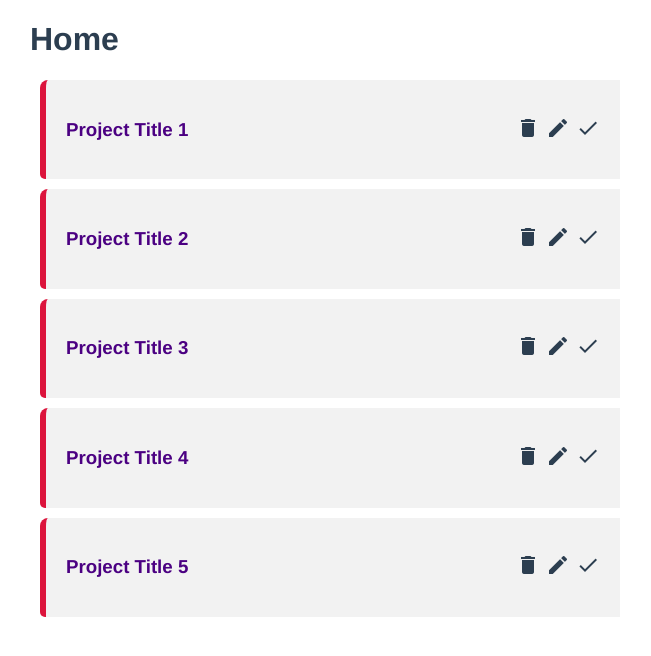
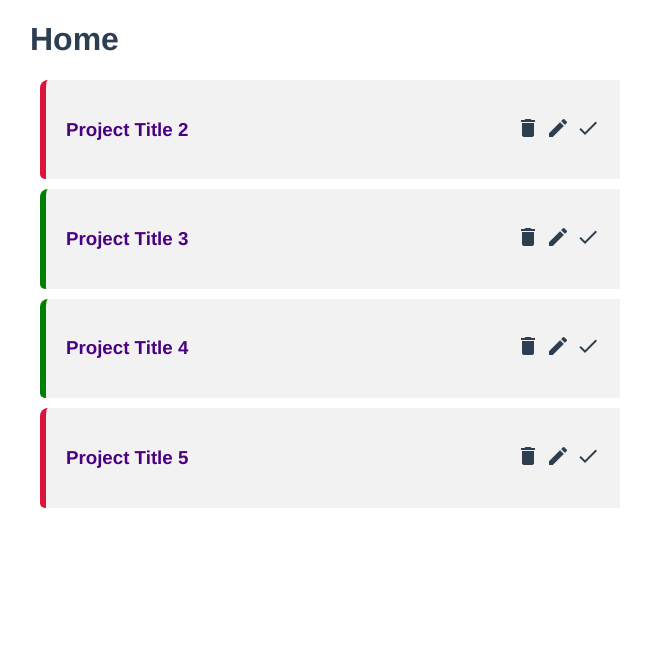
Before and after one commit to fisheeesh/Project-Planner, a Vue app: page / in a window 1280 px wide. Shown: the top 656 px of the page, without its empty margins (310-961 px from the left). Built offline with nearby package versions, Linux system fonts and the light colour scheme; data requests are answered from the project's data file.

Commit message:
handle dynamic project color

```diff
--- a/database/db.json
+++ b/database/db.json
@@ -1,29 +1,28 @@
 {
   "projects": [
     {
-            "id": 1,
-            "title": "Project Title 1",
-            "projectDetail": "Project Detial 1"
+      "id": "2",
+      "title": "Project Title 2",
+      "projectDetail": "Project Detial 2",
+      "completed": false
     },
     {
-            "id": 2,
-            "title": "Project Title 2",
-            "projectDetail": "Project Detial 2"
+      "id": "3",
+      "title": "Project Title 3",
+      "projectDetail": "Project Detial 3",
+      "completed": true
     },
     {
-            "id": 3,
-            "title": "Project Title 3",
-            "projectDetail": "Project Detial 3"
+      "id": "4",
+      "title": "Project Title 4",
+      "projectDetail": "Project Detial 4",
+      "completed": true
     },
     {
-            "id": 4,
-            "title": "Project Title 4",
-            "projectDetail": "Project Detial 4"
-        },
-        {
-            "id": 5,
+      "id": "5",
       "title": "Project Title 5",
-            "projectDetail": "Project Detial 5"
+      "projectDetail": "Project Detial 5",
+      "completed": false
     }
   ]
 }
--- a/src/components/SingleProject.vue
+++ b/src/components/SingleProject.vue
@@ -1,5 +1,5 @@
 <template>
-    <div class="project" >
+    <div class="project" :class="{complete : project.completed}">
         <div class="flexing">
             <div>
                 <h3 @click="showDetail">{{ project.title }}</h3>
@@ -63,4 +63,7 @@ span:hover{
     color:  #777;
     cursor: pointer;
 }
+.complete{
+    border-left: 6px solid green;
+}
 </style>
```
Lines whose indentation alone changed are shown as unchanged.
